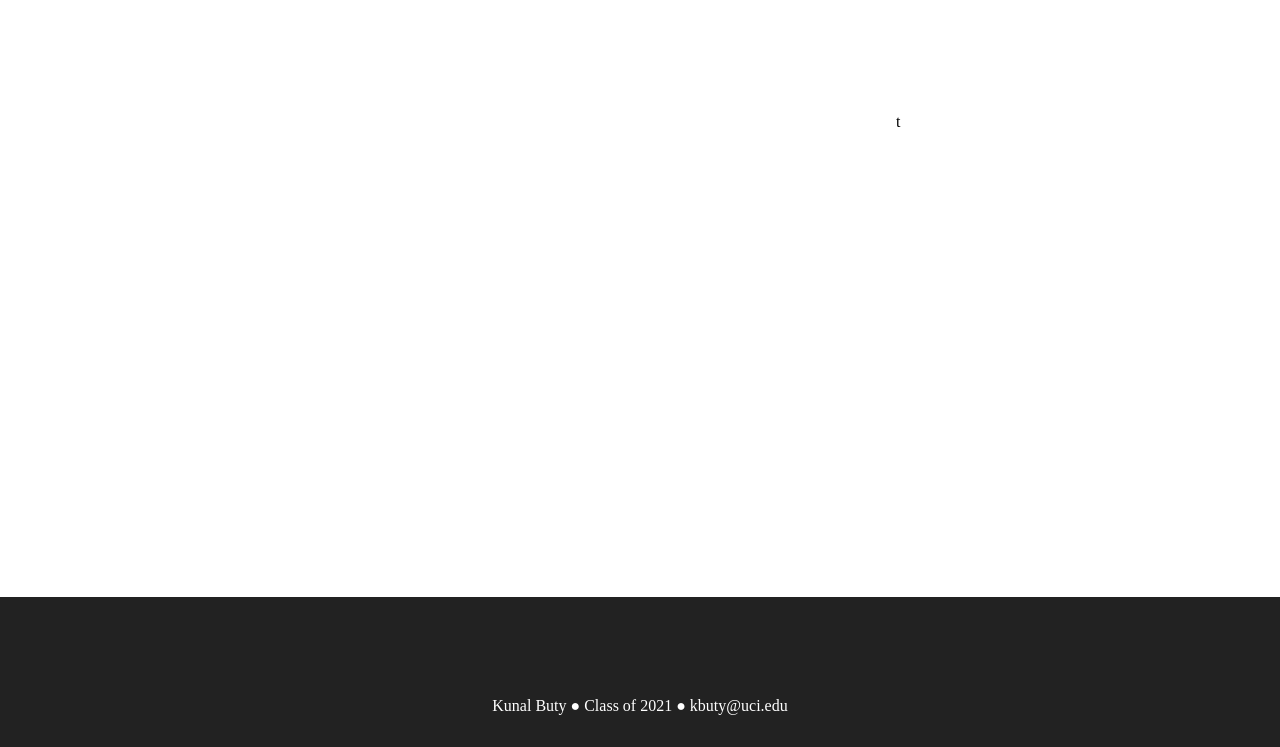
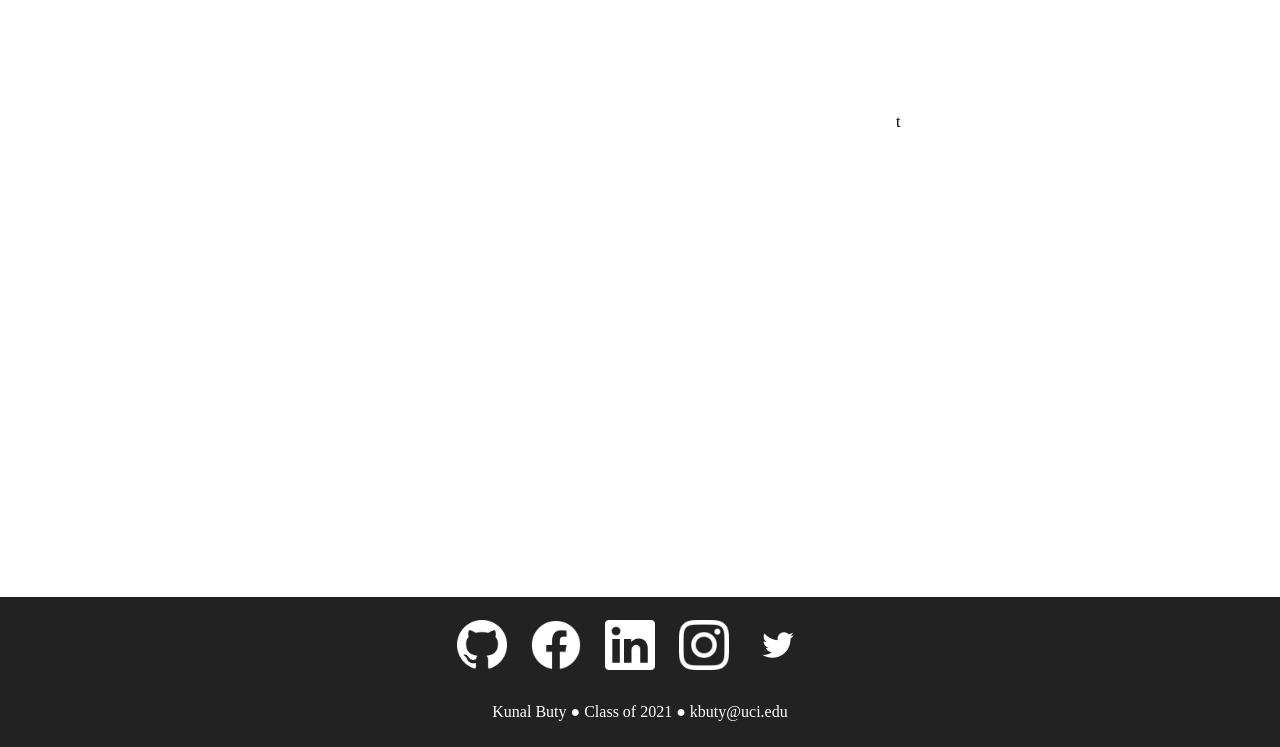
Before and after one commit to kunalbuty/Portfolio, a plain HTML site: page index.html in a window 1280 px wide. Shown: the part 1208-1955 px from the top of the page. Drawn offline with nearby package versions, Linux system fonts and the light colour scheme.

Commit message:
completed Footers

```diff
--- a/functions.js
+++ b/functions.js
@@ -24,7 +24,7 @@ function stick() {
 }
 
 function slide() {
-	if (window.pageYOffset >= 300) {
+	if (window.pageYOffset >= 100) {
 		//console.log(tabs.style.paddingTop);
 	    slider.classList.add("slideRight");
 	//	document.getElementById("content").style.paddingTop = allTabs.style.height;
@@ -34,7 +34,7 @@ function slide() {
 }
 
 function slide1() {
-	if (window.pageYOffset >= 800) {
+	if (window.pageYOffset >= 600) {
 		//console.log(tabs.style.paddingTop);
 	    slider1.classList.add("slideLeft");
 	//	document.getElementById("content").style.paddingTop = allTabs.style.height;
--- a/index.html
+++ b/index.html
@@ -72,7 +72,38 @@
 		</div>
 	</div>
 	<div class="footer">
-		<div class="footLinks">
+		<div class="">
+			<table class="icons">
+				<tr>
+
+					<td>
+						<a href="https://www.github.com/kunalbuty">
+							<img class="icon" src="Pictures/github.png" height="50" width="50">
+						</a>
+					</td>
+					<td>
+						<a href="https://www.facebook.com/kunalbuty">
+							<img class="icon" src="Pictures/fb.png" height="50" width="50">
+						</a>
+					</td>
+					<td>
+						<a href="https://www.linkedin.com/in/kunal-buty-782080155/">
+							<img class="icon" src="Pictures/linkedin.png" height="50" width="50">
+						</a>
+					</td>
+					<td>
+						<a href="https://www.instagram.com/kunalbuty/">
+							<img class="icon" src="Pictures/instagram.png" height="50" width="50">
+						</a>
+					</td>
+					<td>
+						<a href="https://www.twitter.com/kunalbuty/">
+							<img class="icon" src="Pictures/twitter.png" height="50" width="50">
+						</a>
+					</td>
+				</tr>
+			</table>
+			<p class="footLinks">
 			Kunal Buty &#x25cf; Class of 2021 &#x25cf; kbuty@uci.edu
 		</div>
 	</div>
--- a/styles.css
+++ b/styles.css
@@ -253,5 +253,15 @@ body {
 .footLinks {
 	color: white;
 	text-align: center;
-	padding-top: 100px;
+	padding-top: 10px;
 }
+
+.icons {
+	padding-top: 20px;
+    margin-left:auto;
+    margin-right:auto;
+}
+
+.icon {
+	margin-right: 20px;
+}
```
Also changed, not shown: Pictures/fb.png (added), Pictures/github.png (added), Pictures/instagram.png (added), Pictures/linkedin.png (added), Pictures/twitter blue.png (added), Pictures/twitter.png (added).
